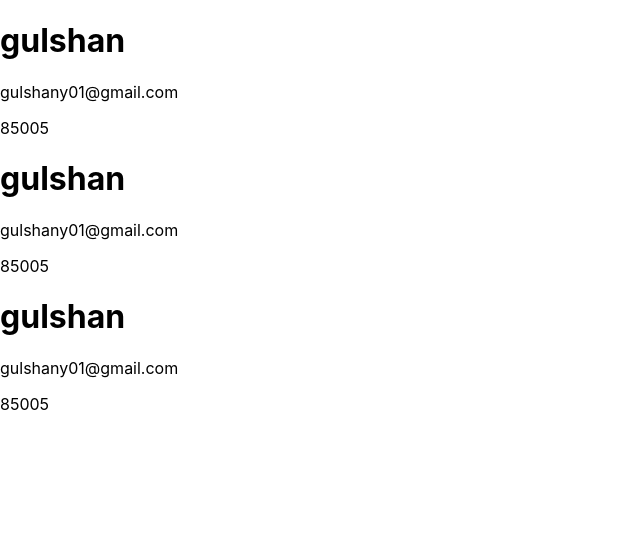
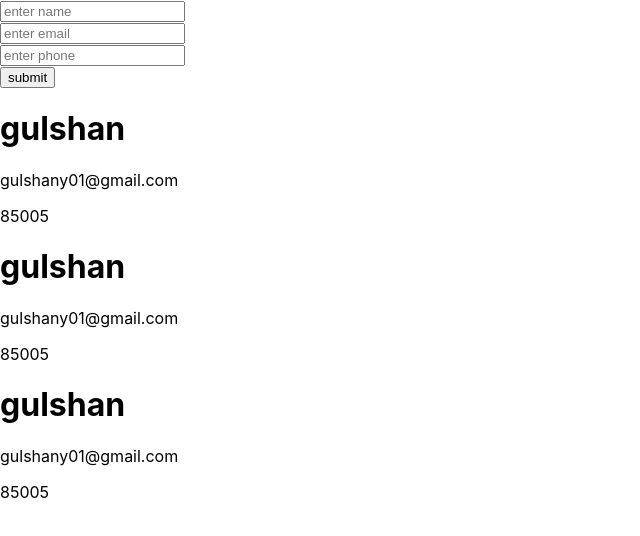
Before and after one commit to gulshanyadav01/contactmanager, a React (Create React App) app: page /AddContact in a window 1280 px wide. Shown: the top 536 px of the page, without its empty margins (0-640 px from the left). Built offline with nearby package versions, Linux system fonts and the light colour scheme.

Commit message:
add to contact

```diff
--- a/src/App2.js
+++ b/src/App2.js
@@ -1,10 +1,12 @@
 import React from 'react'
 import { Provider } from './comp/Context'
 import Contacts from "./comp/Contacts"
+import AddContact from "./comp/AddContact"
 const  App2 = () =>  {
     return (
         <Provider>
             <div>
+                <AddContact/>
                <Contacts />
             </div>
         </Provider>
--- a/src/comp/AddContact.jsx
+++ b/src/comp/AddContact.jsx
@@ -1,11 +1,35 @@
 import React, { Component } from 'react'
-import AddContact from '../components/Contacts/AddContact'
+
 
 class AddContact extends Component {
+    state = {
+        name:"",
+        email:"",
+        phone:""
+    }
+
+    onChange = (e) => {
+        this.setState({
+            [e.target.name]: e.target.value
+        })
+    }
+
+    onSubmit = (e) => {
+        e.preventDefault();
+        console.log(this.state);
+
+    }
+
+
     render() {
         return (
             <div>
-
+                <form onSubmit = {this.onSubmit}>
+                    <input type = "text" name = "name" placeholder = 'enter name' value = {this.state.name}onChange = {this.onChange}/><br/>
+                    <input type = "text" name = "email" placeholder = 'enter email' value = {this.state.email}onChange = {this.onChange}/><br/>
+                    <input type = "text" name = "phone" placeholder = 'enter phone' value = {this.state.phone}onChange = {this.onChange}/><br/>
+                    <input type = "submit" value = "submit"/>
+                </form>
             </div>
         )
     }
```
